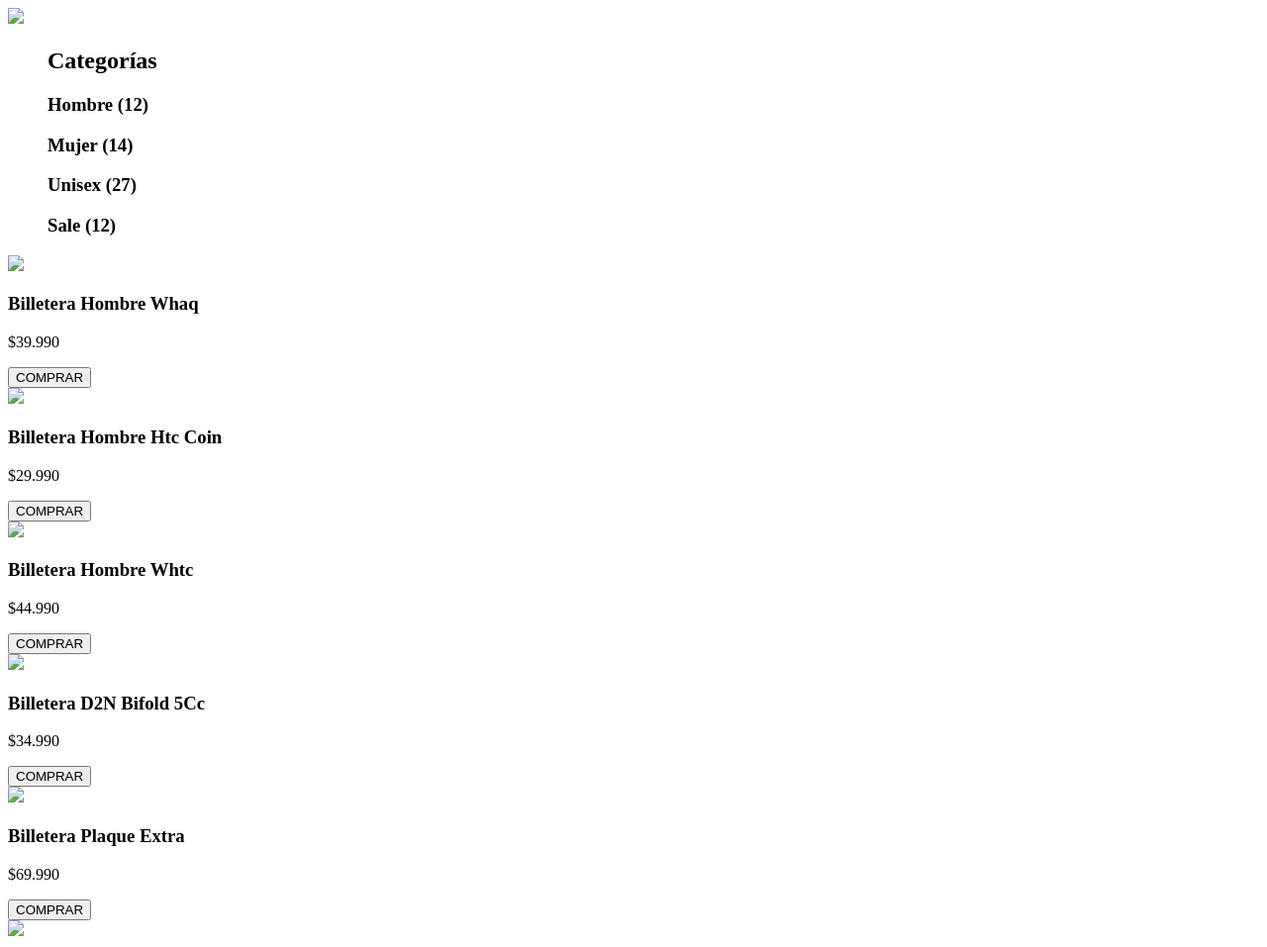
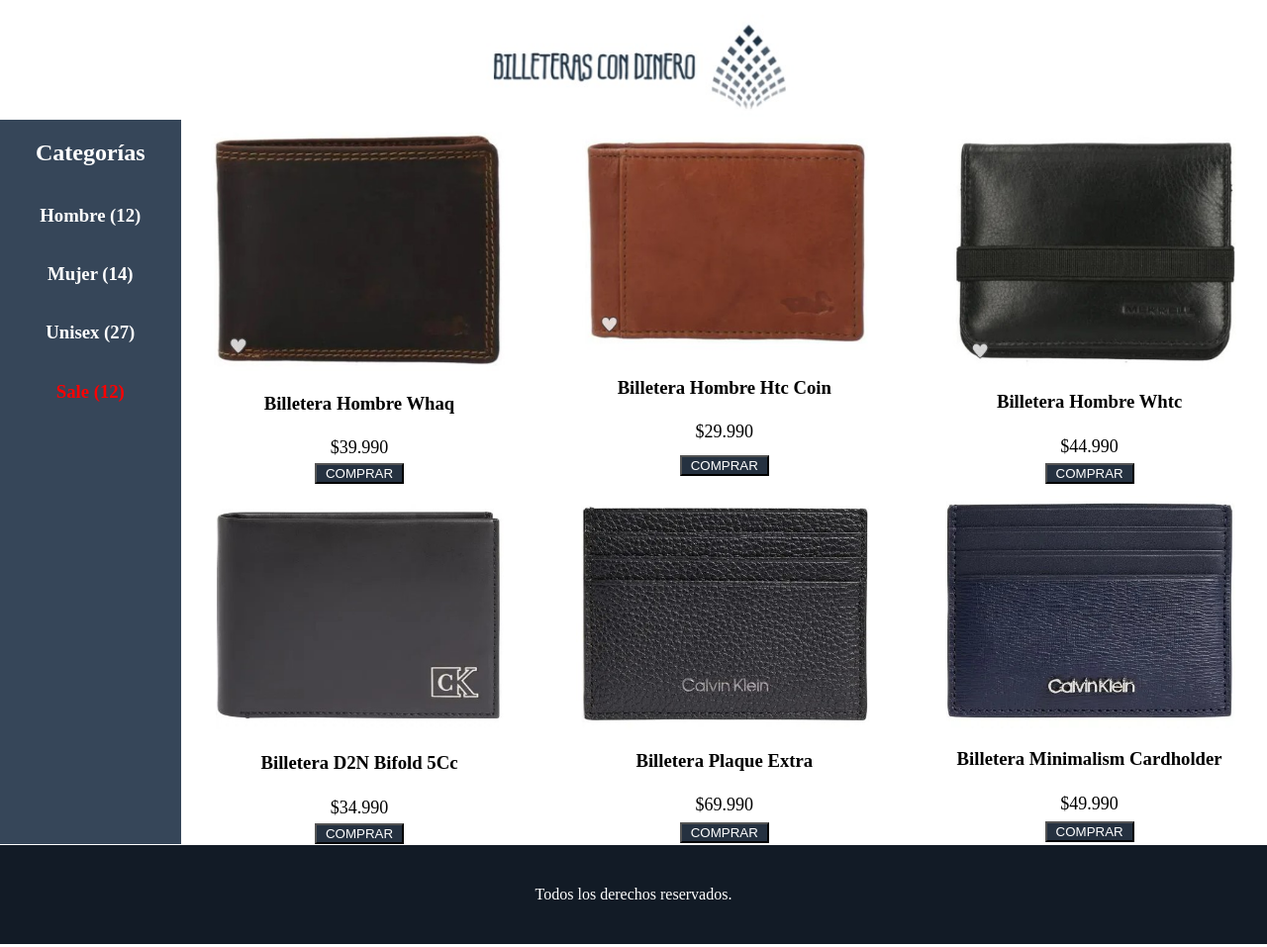
Before and after one commit to Jorgemagus/grid-layout, a plain HTML site: page Index.html in a window 1280 px wide. Shown: the top 957 px of the page at 99% size. Drawn offline with Linux system fonts and the light colour scheme; the site is published under a folder, as on GitHub Pages, so addresses that start at the root find nothing.

Commit message:
correccion

```diff
--- a/Index.html
+++ b/Index.html
@@ -4,12 +4,12 @@
       <meta charset="UTF-8">
       <meta http-equiv="X-UA-Compatible" content="IE=edge">
       <meta name="viewport" content="width=device-width, initial-scale=1.0">
-      <link rel="stylesheet" href="/Assets/css/style.css">
+      <link rel="stylesheet" href="Assets/css/style.css">
       <title>Billeteras con Dinero</title>
    </head>
    <body>
       <div class="grid-container">
-         <header> <img src="/Assets/img/logo.jpg"></header>
+         <header> <img src="Assets/img/logo.jpg"></header>
          <menu>
             <h2>Categorías</h2>
             <h3>Hombre (12)</h3>
@@ -22,37 +22,37 @@
          <main>
             <div class="products">
                <div class="product-item">
-                  <img src="/Assets/img/img1.jpg">
+                  <img src="Assets/img/img1.jpg">
                   <h3>Billetera Hombre Whaq</h3>
                   <p>$39.990</p>
                   <button>COMPRAR</button>
                </div>
                <div class="product-item">
-                  <img src="/Assets/img/img2.jpg">
+                  <img src="Assets/img/img2.jpg">
                   <h3>Billetera Hombre Htc Coin</h3>
                   <p>$29.990</p>
                   <button>COMPRAR</button>
                </div>
                <div class="product-item">
-                  <img src="/Assets/img/img3.jpg">
+                  <img src="Assets/img/img3.jpg">
                   <h3>Billetera Hombre Whtc</h3>
                   <p>$44.990</p>
                   <button>COMPRAR</button>
                </div>
                <div class="product-item">
-                  <img src="/Assets/img/img4.jpg">
+                  <img src="Assets/img/img4.jpg">
                   <h3>Billetera D2N Bifold 5Cc</h3>
                   <p>$34.990</p>
                   <button>COMPRAR</button>
                </div>
                <div class="product-item">
-                  <img src="/Assets/img/img5.jpg">
+                  <img src="Assets/img/img5.jpg">
                   <h3>Billetera Plaque Extra</h3>
                   <p>$69.990</p>
                   <button>COMPRAR</button>
                </div>
                <div class="product-item">
-                  <img src="/Assets/img/img6.jpg">
+                  <img src="Assets/img/img6.jpg">
                   <h3>Billetera Minimalism Cardholder </h3>
                   <p>$49.990</p>
                   <button>COMPRAR</button>
```
